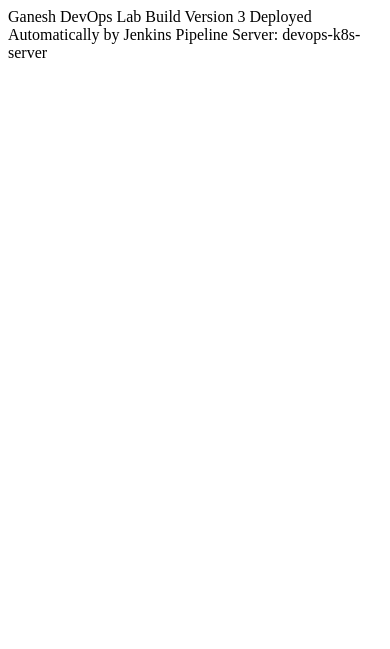
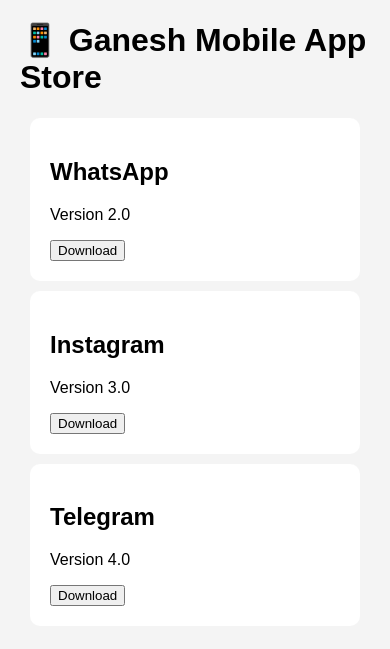
Before and after one commit to ingawalekar/devops-lab, a plain HTML site: page index.html in a window 390 px wide. Drawn offline with Linux system fonts and the light colour scheme.

Commit message:
Mobile App Store V1

```diff
--- a/index.html
+++ b/index.html
@@ -1,5 +1,43 @@
-Ganesh DevOps Lab
-Build Version 3
-Deployed Automatically by Jenkins Pipeline
+<!DOCTYPE html>
+<html>
+<head>
+<title>Ganesh Mobile App Store</title>
+<style>
+body {
+    font-family: Arial;
+    background: #f4f4f4;
+    margin: 20px;
+}
+.card {
+    background: white;
+    padding: 20px;
+    margin: 10px;
+    border-radius: 10px;
+}
+</style>
+</head>
 
-Server: devops-k8s-server
+<body>
+
+<h1>📱 Ganesh Mobile App Store</h1>
+
+<div class="card">
+<h2>WhatsApp</h2>
+<p>Version 2.0</p>
+<button>Download</button>
+</div>
+
+<div class="card">
+<h2>Instagram</h2>
+<p>Version 3.0</p>
+<button>Download</button>
+</div>
+
+<div class="card">
+<h2>Telegram</h2>
+<p>Version 4.0</p>
+<button>Download</button>
+</div>
+
+</body>
+</html>
```
Also changed, not shown: 2 other files.
